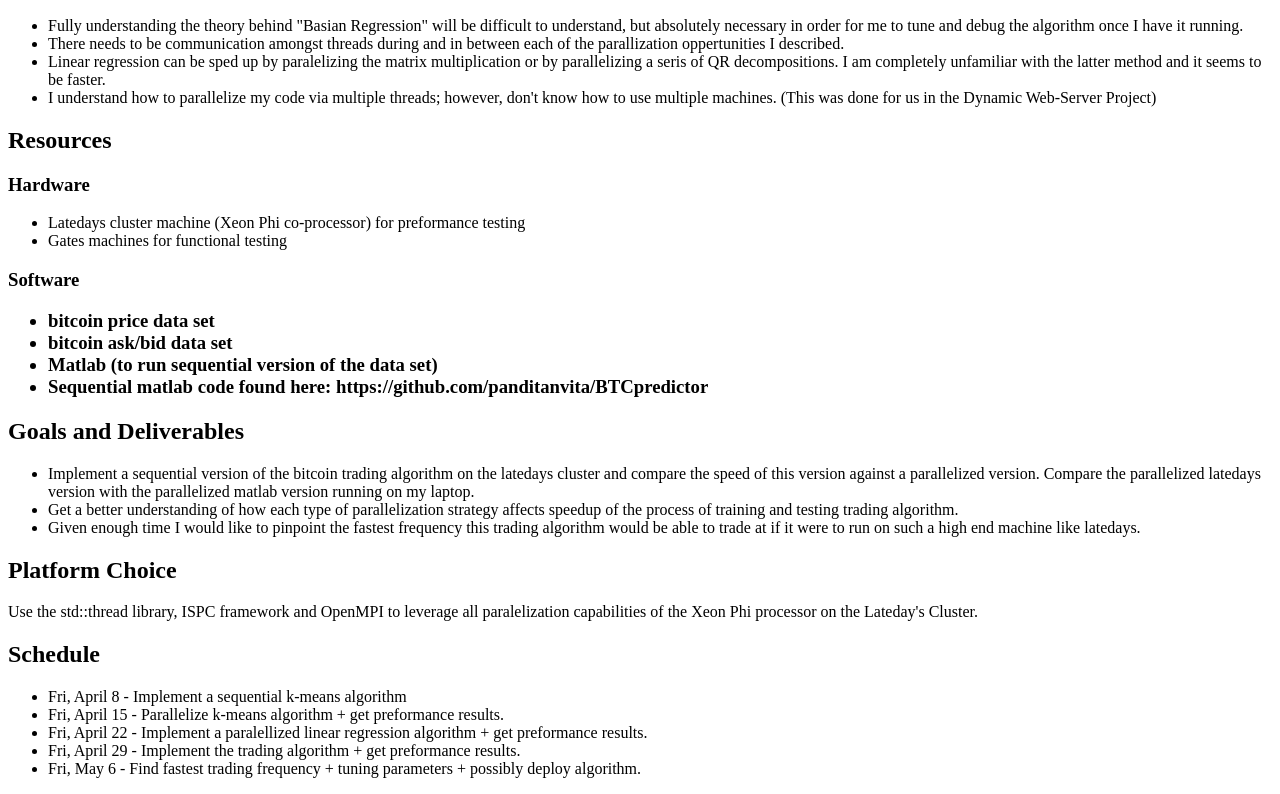
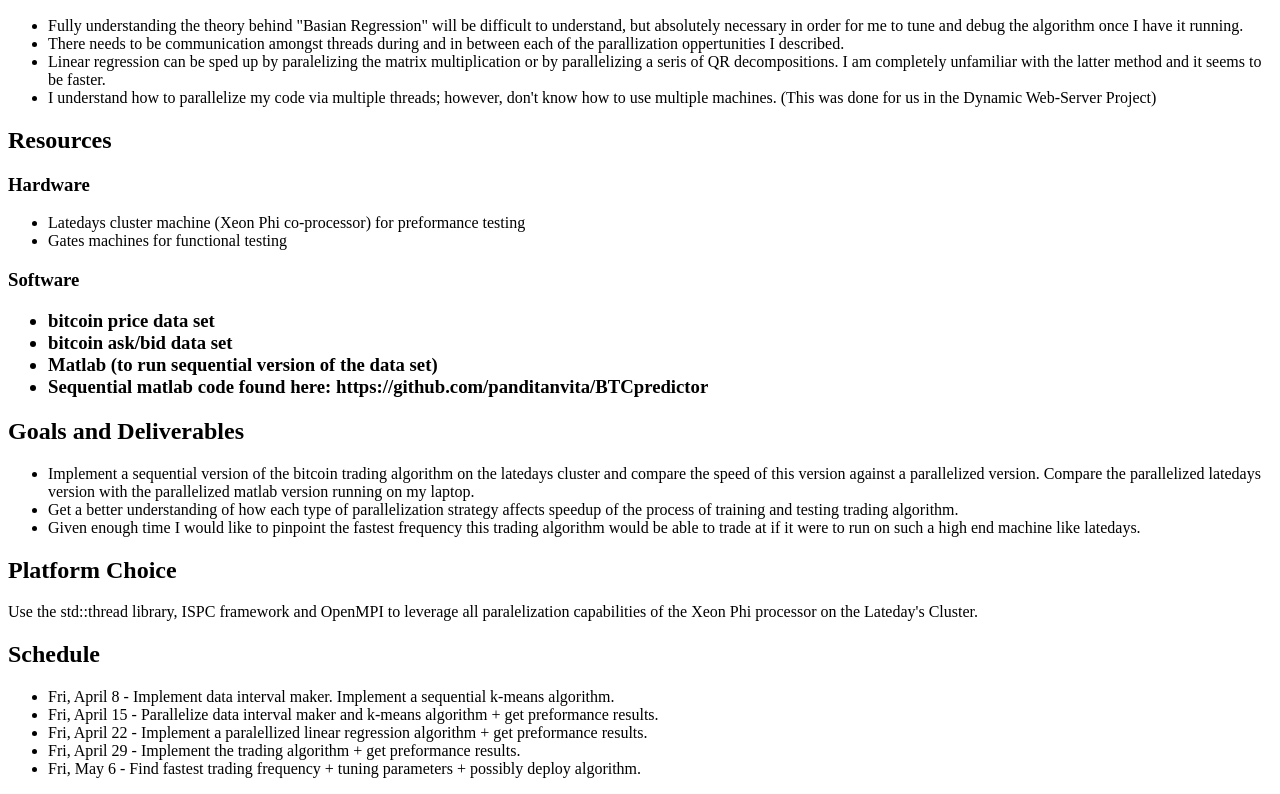
Before and after one commit to GeneralMayo/GeneralMayo.github.io, a plain HTML site: page index.html in a window 1280 px wide. Shown: the part 1892-2686 px from the top of the page. Drawn offline with Linux system fonts and the light colour scheme.

Commit message:
final Proposal (For Now) + one extra edit

```diff
--- a/index.html
+++ b/index.html
@@ -152,8 +152,8 @@ toc
 
 <h2>Schedule</h2>
 <ul>
-	<li>Fri, April 8 - Implement a sequential k-means algorithm</li>
-	<li>Fri, April 15 - Parallelize k-means algorithm + get preformance results.</li>
+	<li>Fri, April 8 - Implement data interval maker. Implement a sequential k-means algorithm.</li>
+	<li>Fri, April 15 - Parallelize data interval maker and k-means algorithm + get preformance results.</li>
 	<li>Fri, April 22 - Implement a paralellized linear regression algorithm + get preformance results.</li>
 	<li>Fri, April 29 - Implement the trading algorithm + get preformance results.</li>
 	<li>Fri, May 6 - Find fastest trading frequency + tuning parameters + possibly deploy algorithm.</li>
```
